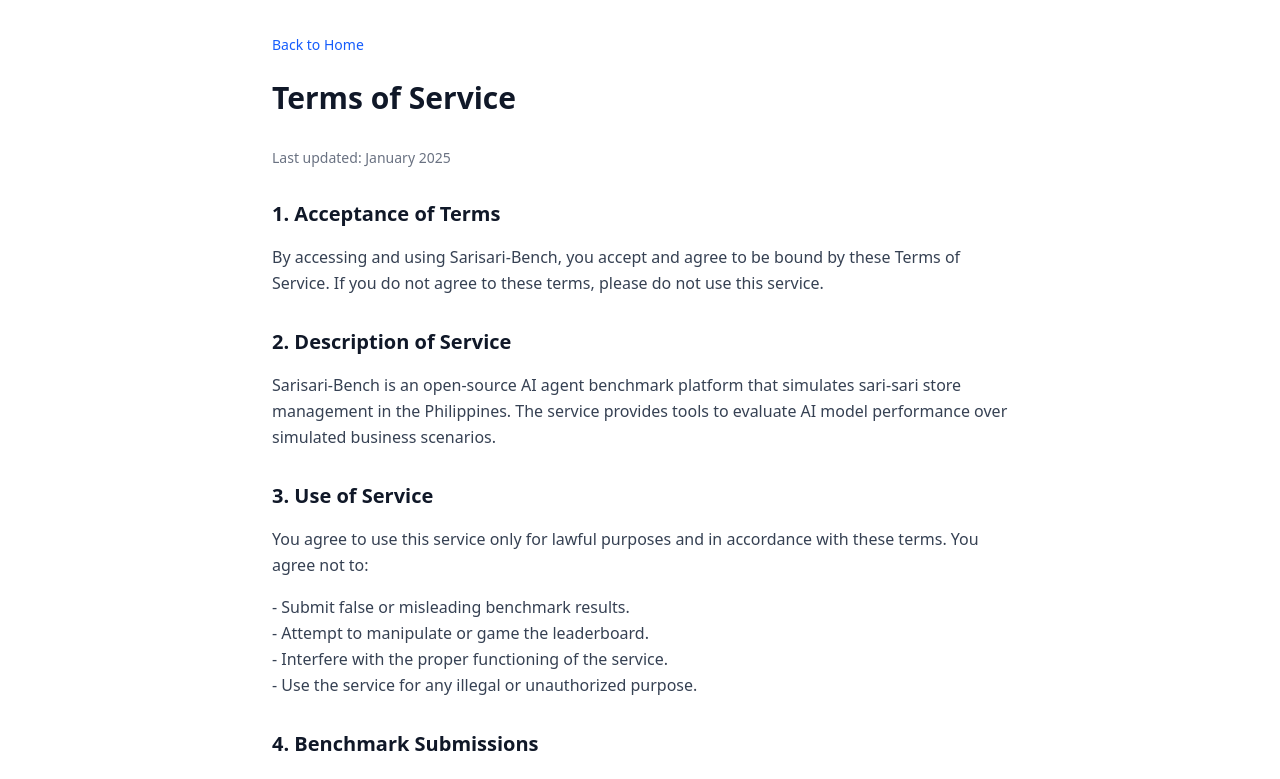
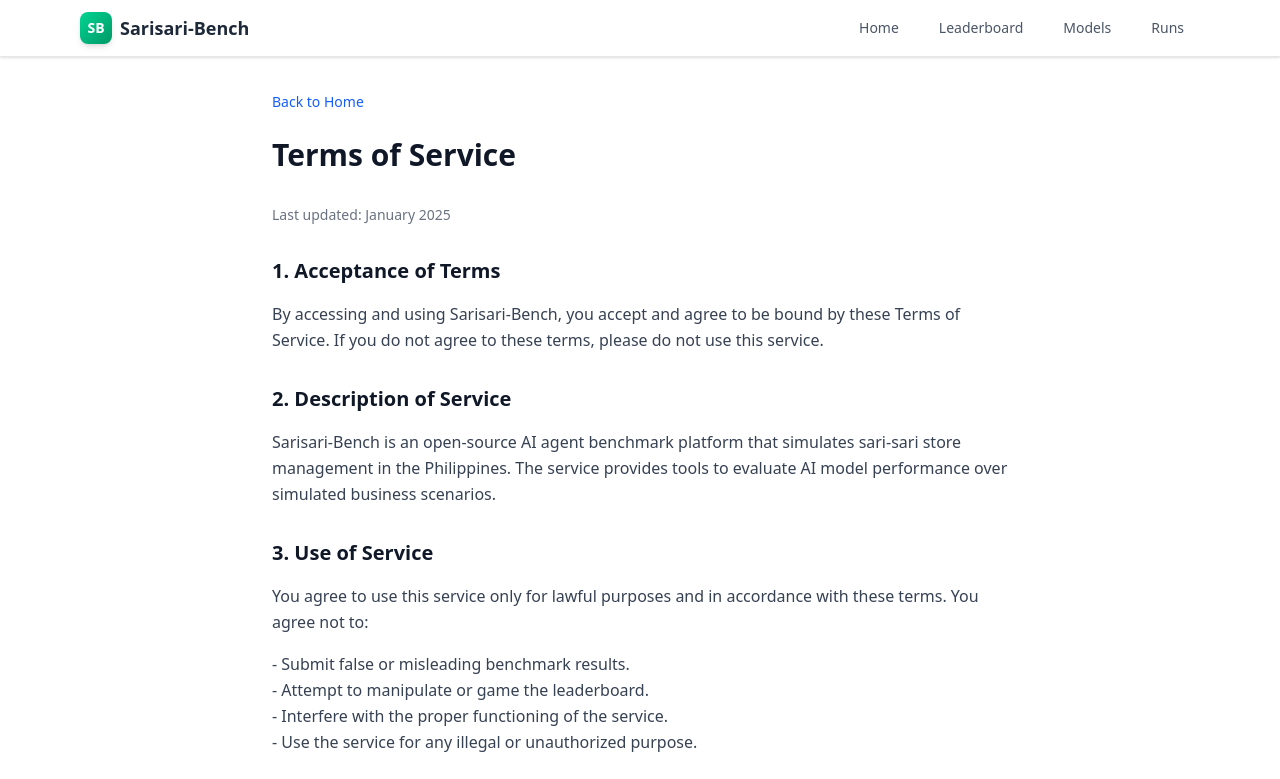
Before and after one commit to a-yama100/sarisari-bench, a Next.js app: page /terms in a window 1280 px wide. Shown: the top 779 px of the page. Built offline with nearby package versions, Linux system fonts and the light colour scheme.

Commit message:
Add Navbar to Privacy Policy and Terms of Service pages

```diff
--- a/src/app/privacy/page.tsx
+++ b/src/app/privacy/page.tsx
@@ -1,4 +1,5 @@
 import Link from 'next/link'
+import { Navbar } from '@/components/Navbar'
 import { Footer } from '@/components/Footer'
 
 export const metadata = {
@@ -9,6 +10,7 @@
 export default function PrivacyPage() {
   return (
     <main className="min-h-screen bg-white text-gray-900 flex flex-col">
+      <Navbar />
       <div className="flex-1">
         <div className="container mx-auto px-4 py-8 max-w-3xl">
           <div className="mb-6">
--- a/src/app/terms/page.tsx
+++ b/src/app/terms/page.tsx
@@ -1,4 +1,5 @@
 import Link from 'next/link'
+import { Navbar } from '@/components/Navbar'
 import { Footer } from '@/components/Footer'
 
 export const metadata = {
@@ -9,6 +10,7 @@
 export default function TermsPage() {
   return (
     <main className="min-h-screen bg-white text-gray-900 flex flex-col">
+      <Navbar />
       <div className="flex-1">
         <div className="container mx-auto px-4 py-8 max-w-3xl">
           <div className="mb-6">
```
